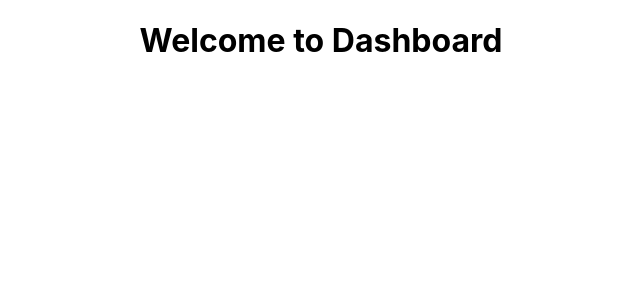
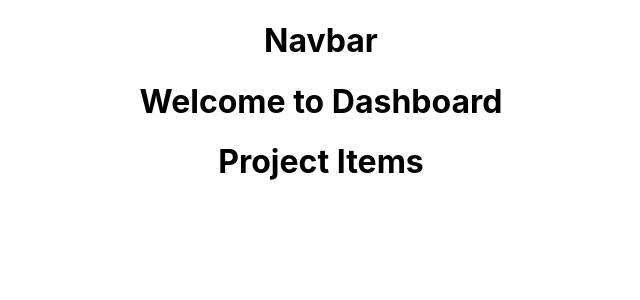
Before and after one commit to gauravsingh478/PPMTool, a React (Create React App) app in the folder ppmtool-react-client/: page / in a window 1280 px wide. Shown: the top 300 px of the page, without its empty margins (319-959 px from the left). Built offline with nearby package versions, Linux system fonts and the light colour scheme.

Commit message:
Created Layout, Project folders with Header, ProjectItems files respectively

```diff
--- a/ppmtool-react-client/src/App.js
+++ b/ppmtool-react-client/src/App.js
@@ -1,11 +1,13 @@
 import React, {Component} from 'react';
 import './App.css';
 import Dashboard from './components/Dashboard';
+import Header from './components/Layout/Header';
 
 class App extends Component {
   render(){
     return (
       <div className="App">
+        <Header/>
         <Dashboard/>
       </div>
     );
--- a/ppmtool-react-client/src/components/Dashboard.js
+++ b/ppmtool-react-client/src/components/Dashboard.js
@@ -1,10 +1,12 @@
 import React, { Component } from 'react'
+import ProjectItem from './Project/ProjectItem'
 
 class Dashboard extends Component {
     render() {
         return (
             <div>
               <h1>Welcome to Dashboard</h1>
+              <ProjectItem/>
             </div>
         )
     }
--- /dev/null
+++ b/ppmtool-react-client/src/components/Layout/Header.js
@@ -0,0 +1,13 @@
+import React, { Component } from 'react'
+
+class Header extends Component {
+    render() {
+        return (
+            <div>
+               <h1>Navbar</h1>
+            </div>
+        )
+    }
+}
+
+export default Header;
--- /dev/null
+++ b/ppmtool-react-client/src/components/Project/ProjectItem.js
@@ -0,0 +1,13 @@
+import React, { Component } from 'react'
+
+class ProjectItem extends Component {
+    render() {
+        return (
+            <div>
+               <h1>Project Items</h1>
+            </div>
+        )
+    }
+}
+
+export default ProjectItem;
```
